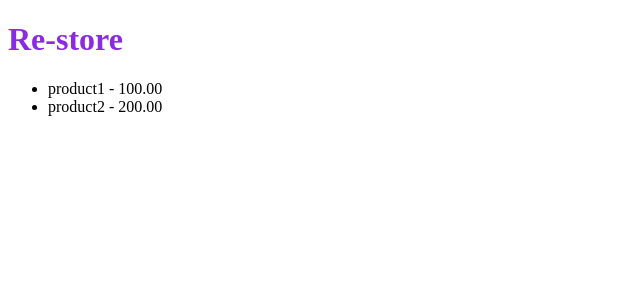
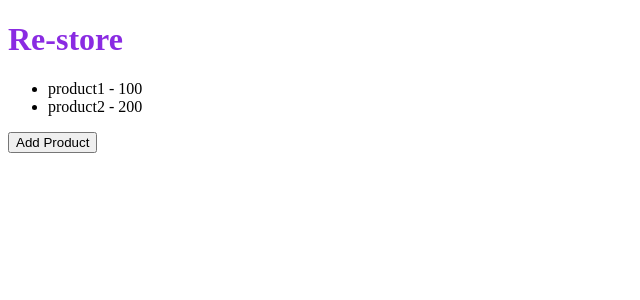
Before and after one commit to gabrieladnr/ecommerce-react-dotnet-fullstack, a React (Vite) app in the folder client/: page / in a window 1280 px wide. Shown: the top 300 px of the page, without its empty margins (0-640 px from the left). Built offline with nearby package versions, Linux system fonts and the light colour scheme.

Commit message:
24. The React useState hook

```diff
--- a/client/src/App.tsx
+++ b/client/src/App.tsx
@@ -1,21 +1,43 @@
+import { useState } from "react"
 import { Fragment } from "react/jsx-runtime"
-const products = [
-  { name:'product1', price:'100.00'},
-  { name:'product2', price:'200.00'}
-]
 
 function App() {
 
+  // useState initializes the `products` state as an array of product objects
+  // Each product has a `name` and `price` property
+  // `setProducts` is a function to update the `products` state
+  const [products, setProducts] = useState([
+    { name: 'product1', price: 100.00 }, // Initial product
+    { name: 'product2', price: 200.00 }  // Initial product
+  ]);
+
+  // Function to add a new product dynamically
+  const addProduct = () => {
+    // Using `setProducts` with a function to access the previous state (`prevState`)
+    setProducts(prevState => [
+      ...prevState, // Spread operator to retain all existing products
+      {
+        name: 'product' + (prevState.length + 1), // Dynamically generate a new product name
+        price: (prevState.length * 100) + 100 // Calculate price based on product count
+      }
+    ]);
+  };
+
   return (
     <Fragment>
-      <h1 style={{color: "blueviolet"}}>Re-store</h1>
+      <h1 style={{ color: "blueviolet" }}>Re-store</h1>
       <ul>
-        {products.map((item, index) => ( // () implicit return, {} explicit return
-          <li key={index}>{item.name} - {item.price}</li>
+        {/* Iterate through the `products` array using `map` to render each product */}
+        {products.map((item, index) => (
+          // `key` is required for React to efficiently update and track list items
+          <li key={index}>
+            {item.name} - {item.price}
+          </li>
         ))}
       </ul>
+      <button onClick={addProduct}>Add Product</button>
     </Fragment>
-  )
+  );
 }
 
-export default App
+export default App;
```
